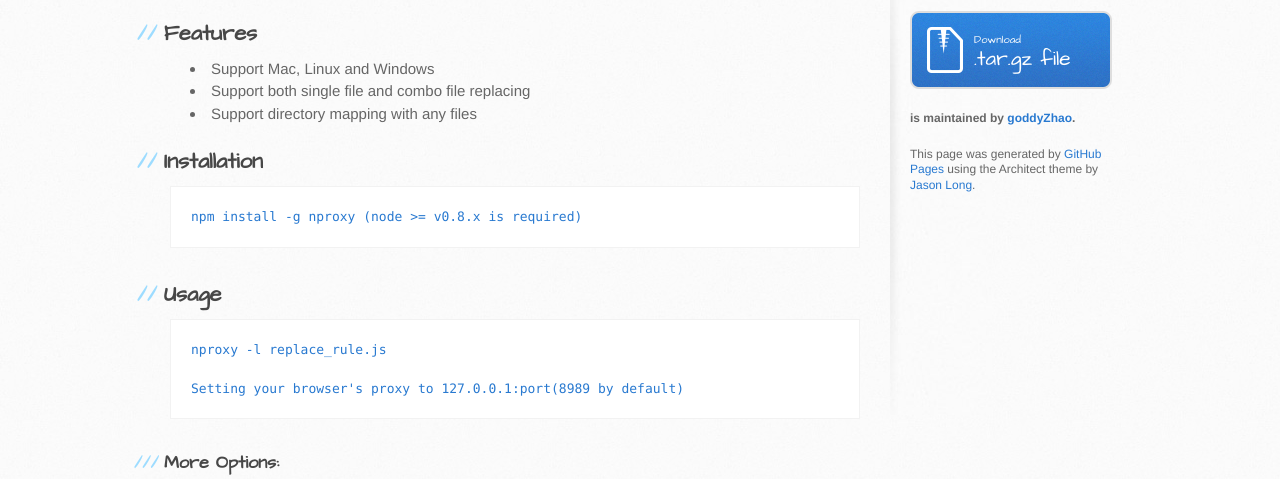
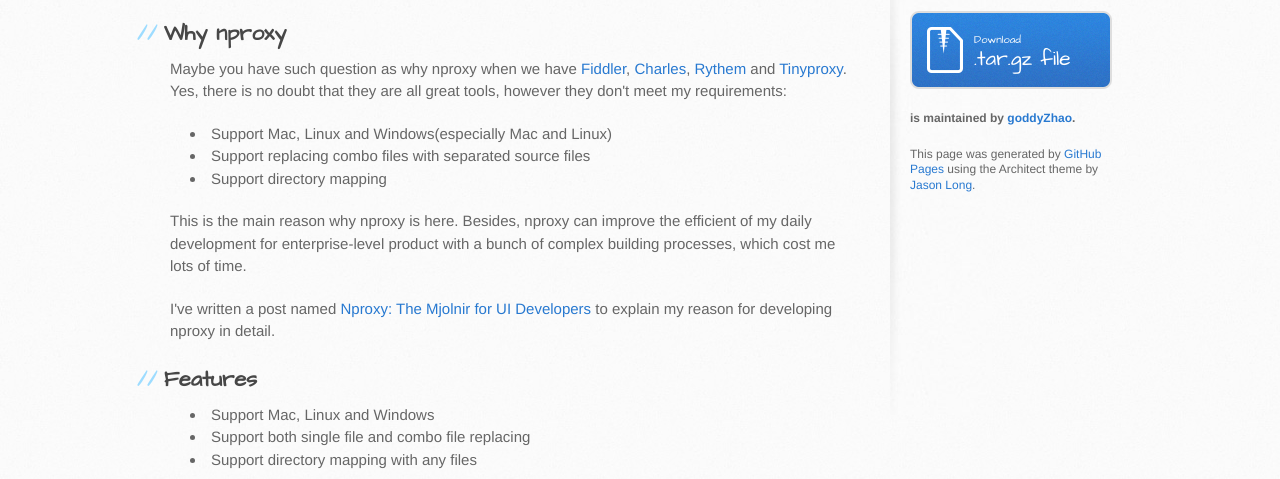
Before and after one commit to goddyZhao/nproxy, a plain HTML site: page index.html in a window 1280 px wide. Shown: the part 321-800 px from the top of the page. Drawn offline with Linux system fonts and the light colour scheme.

```diff
--- a/index.html
+++ b/index.html
@@ -32,6 +32,18 @@
 
 <p>A cli proxy tool specialized in file replacing</p>
 
+<h2>Why nproxy</h2>
+
+<p>Maybe you have such question as why nproxy when we have <a href="http://www.fiddler2.com/fiddler2/">Fiddler</a>, <a href="http://www.charlesproxy.com/">Charles</a>, <a href="http://www.alloyteam.com/2012/05/web-front-end-tool-rythem-1/">Rythem</a> and <a href="https://banu.com/tinyproxy/">Tinyproxy</a>. Yes, there is no doubt that they are all great tools, however they don't meet my requirements:</p>
+
+<ul>
+<li>Support Mac, Linux and Windows(especially Mac and Linux)</li>
+<li>Support replacing combo files with separated source files</li>
+<li>Support directory mapping</li>
+</ul><p>This is the main reason why nproxy is here. Besides, nproxy can improve the efficient of my daily development for enterprise-level product with a bunch of complex building processes, which cost me lots of time.</p>
+
+<p>I've written a post named <a href="http://en.blog.goddyzhao.me/post/29470818841/nproxy-the-mjolnir-for-ui-developers">Nproxy: The Mjolnir for UI Developers</a> to explain my reason for developing nproxy in detail.</p>
+
 <h2>Features</h2>
 
 <ul>
@@ -50,6 +62,8 @@
 
 Setting your browser's proxy to 127.0.0.1:port(8989 by default)
 </code></pre>
+
+<p>If you don't know how to set proxy for browser, please read this wiki: <a href="https://github.com/goddyZhao/nproxy/wiki/How-to-set-browser's-proxy">How to set brower's proxy</a></p>
 
 <h3>More Options:</h3>
 
```
Also changed, not shown: params.json (+1 -1 lines).
